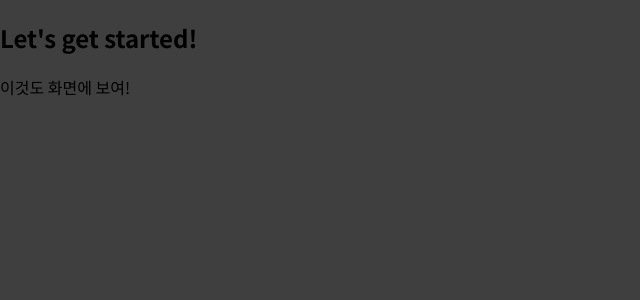
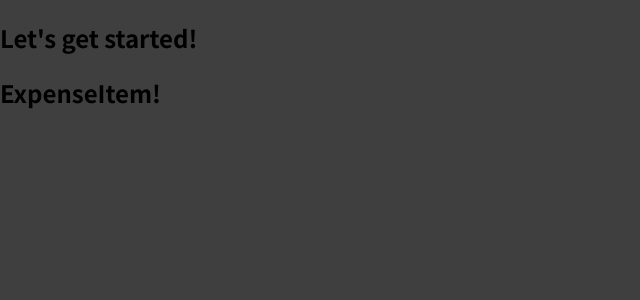
Before and after one commit to Jeonghyeonuk/prac-react, a React (Create React App) app in the folder 01-starting-setup/: page / in a window 1280 px wide. Shown: the top 300 px of the page, without its empty margins (0-640 px from the left). Built offline with nearby package versions, Linux system fonts and the light colour scheme.

Commit message:
첫 커스텀 컴포넌트 생성

```diff
--- a/01-starting-setup/memo.js
+++ b/01-starting-setup/memo.js
@@ -3,7 +3,8 @@
  * 2. src폴더에서 작업한다.
  * 3. page가 로딩되면 가장 먼저 index.js 파일이 실행된다!!
  * 4.npm start 명령어로 개발서버를 띄우면 코드를 살펴보고 실행하는거 뿐만아니라 브라우저에서 동작하게 코드를 변형시켜준다.
- *
+ * 5. 리액트는 컴포넌트 트리로 구성된다
+ * 6. 리액트에있는 컴포넌트는 단지 자바스크립트 함수 일 뿐이다.
  *
  *
  *
--- a/01-starting-setup/src/App.js
+++ b/01-starting-setup/src/App.js
@@ -1,8 +1,12 @@
+import ExpenseItem from "./components/ExpenseItem"; // 사용할 컴포넌트를 가져온다.
+
 function App() {
   return (
     <div>
       <h2>Let's get started!</h2>
-      <p>이것도 화면에 보여!</p>
+      <ExpenseItem></ExpenseItem>
+      {/* 커스텀 컴포넌트는 반드시 대문자로 시작 하여야 한다.
+      (소문자는 HTML 내장 컴포넌트 이기 때문에) */}
     </div>
   );
 }
--- /dev/null
+++ b/01-starting-setup/src/components/ExpenseItem.js
@@ -0,0 +1,7 @@
+import React from "react";
+
+function ExpenseItem() {
+  return <h2>ExpenseItem!</h2>;
+}
+
+export default ExpenseItem;
```
